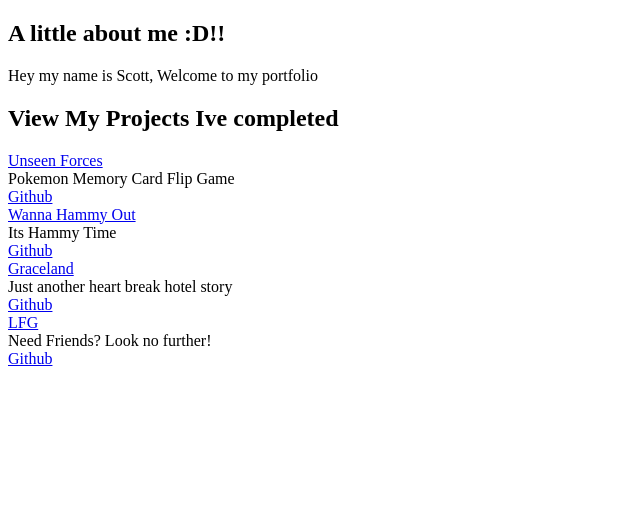
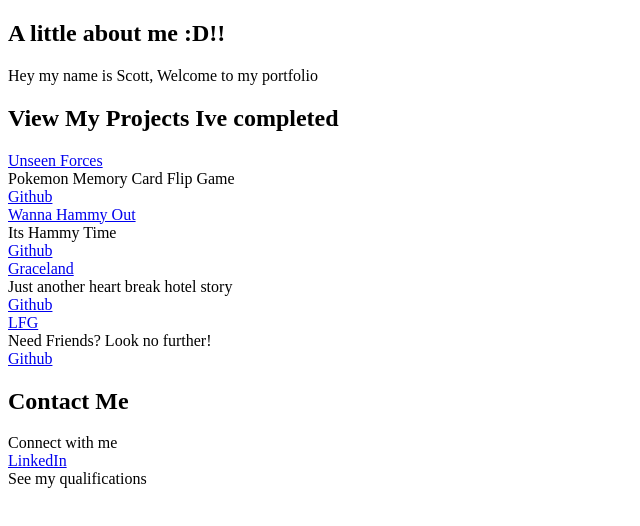
Before and after one commit to Scotty-Cloud/sc-portfolio, a React (Create React App) app: page / in a window 1280 px wide. Shown: the top 526 px of the page, without its empty margins (0-640 px from the left). Built offline with nearby package versions, Linux system fonts and the light colour scheme.

Commit message:
start contact component

```diff
--- a/src/App/App.jsx
+++ b/src/App/App.jsx
@@ -2,6 +2,7 @@ import React from 'react';
 import './App.css';
 import About from '../About/About';
 import Projects from '../Projects/Projects';
+import Contact from '../Contact/Contact'
 
 
 function App() {
@@ -15,6 +16,10 @@ function App() {
         <h2 id="project"> View My Projects Ive completed</h2>
         <Projects />
       </div>
+      <div>
+        <h2 id="contact"> Contact Me</h2>
+        <Contact />
+      </div>
     </div>
   );
 }
--- /dev/null
+++ b/src/Contact/Contact.jsx
@@ -0,0 +1,22 @@
+import React from "react";
+// import "./Contact.css"
+
+const Contact = () => {
+
+return (
+  <div>
+    <div className="contact">
+      Connect with me
+      <br />
+      <a href="https://www.linkedin.com/in/scottyr" target="_blank" rel="noreferrer"> LinkedIn</a>
+      <br />
+      See my qualifications
+      <br />
+      {/* <a href="" */}
+    </div>
+  </div>
+)
+
+}
+
+export default Contact
```
